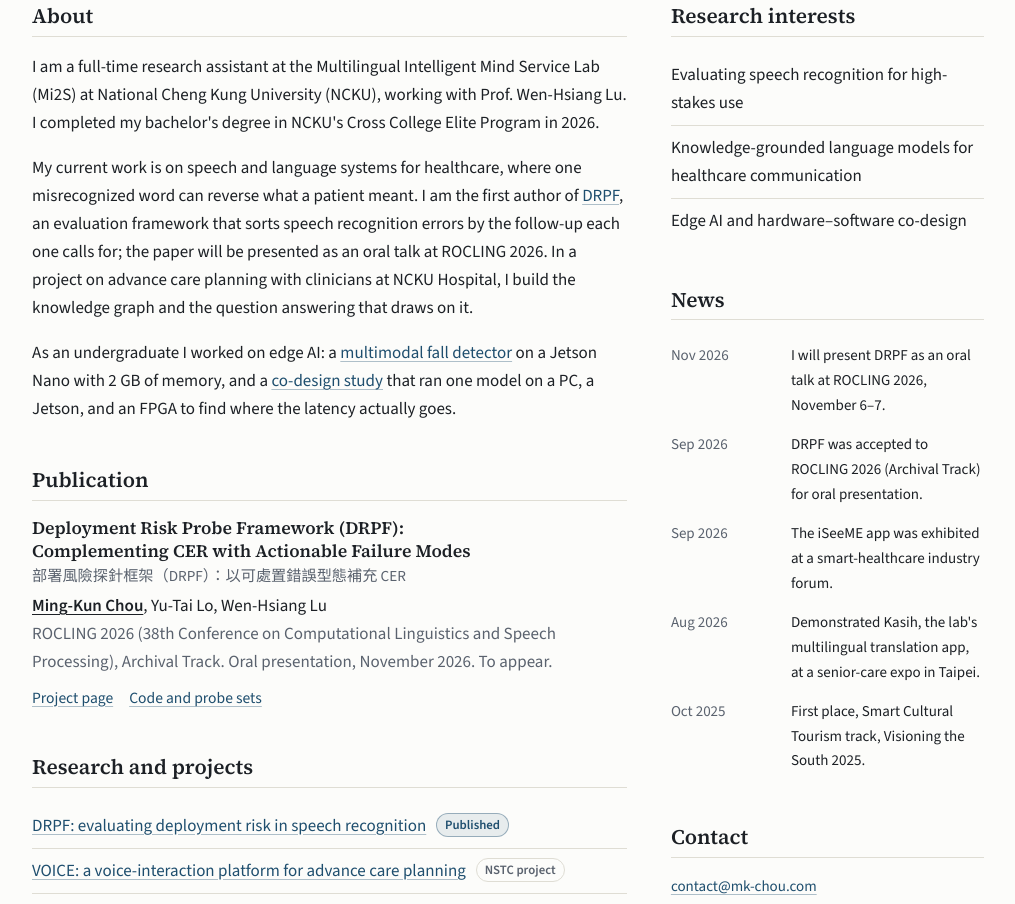
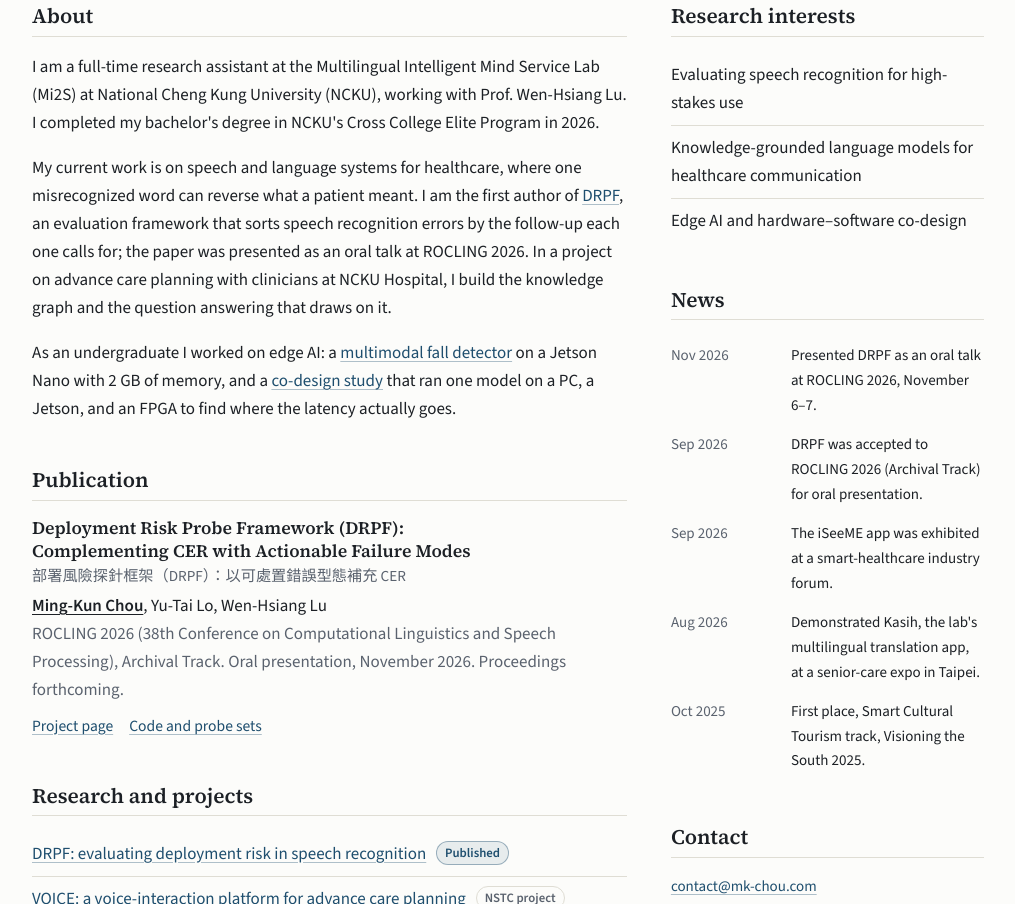
Before and after one commit to MKChou/mk-chou, a plain HTML site: page index.html in a window 1280 px wide. Shown: the part 321-1225 px from the top of the page, without its empty margins (132-1147 px from the left). Drawn offline with nearby package versions, Linux system fonts and the light colour scheme.

Commit message:
Fix LinkedIn URL and update DRPF status after ROCLING talk

```diff
--- a/index.html
+++ b/index.html
@@ -45,7 +45,7 @@
             <li><a href="mailto:contact@mk-chou.com">contact@mk-chou.com</a></li>
             <li><a href="https://github.com/MKChou" rel="me">GitHub</a></li>
             <li><a href="https://orcid.org/0009-0003-9377-6130" rel="me">ORCID</a></li>
-            <li><a href="https://www.linkedin.com/in/mk-cou" rel="me">LinkedIn</a></li>
+            <li><a href="https://www.linkedin.com/in/mk-chou" rel="me">LinkedIn</a></li>
             <li><a href="about/"><span data-i18n="home.link.cv">CV</span></a></li>
           </ul>
         </div>
@@ -56,7 +56,7 @@
           <section class="section prose">
             <h2 class="section-title" data-i18n="home.h.about">About</h2>
             <p data-i18n="home.about.p1">I am a full-time research assistant at the Multilingual Intelligent Mind Service Lab (Mi2S) at National Cheng Kung University (NCKU), working with Prof. Wen-Hsiang Lu. I completed my bachelor's degree in NCKU's Cross College Elite Program in 2026.</p>
-            <p data-i18n="home.about.p2" data-i18n-html>My current work is on speech and language systems for healthcare, where one misrecognized word can reverse what a patient meant. I am the first author of <a href="research/drpf/">DRPF</a>, an evaluation framework that sorts speech recognition errors by the follow-up each one calls for; the paper will be presented as an oral talk at ROCLING 2026. In a project on advance care planning with clinicians at NCKU Hospital, I build the knowledge graph and the question answering that draws on it.</p>
+            <p data-i18n="home.about.p2" data-i18n-html>My current work is on speech and language systems for healthcare, where one misrecognized word can reverse what a patient meant. I am the first author of <a href="research/drpf/">DRPF</a>, an evaluation framework that sorts speech recognition errors by the follow-up each one calls for; the paper was presented as an oral talk at ROCLING 2026. In a project on advance care planning with clinicians at NCKU Hospital, I build the knowledge graph and the question answering that draws on it.</p>
             <p data-i18n="home.about.p3" data-i18n-html>As an undergraduate I worked on edge AI: a <a href="project/2/">multimodal fall detector</a> on a Jetson Nano with 2 GB of memory, and a <a href="project/3/">co-design study</a> that ran one model on a PC, a Jetson, and an FPGA to find where the latency actually goes.</p>
           </section>
 
@@ -65,7 +65,7 @@
       <article class="pub">
         <h3 class="pub-title">Deployment Risk Probe Framework (DRPF): Complementing CER with Actionable Failure Modes<span class="pub-title-alt" lang="zh-Hant">部署風險探針框架（DRPF）：以可處置錯誤型態補充 CER</span></h3>
         <p class="pub-authors"><span class="me">Ming-Kun Chou</span>, Yu-Tai Lo, Wen-Hsiang Lu</p>
-        <p class="pub-venue" data-i18n="pub.venue">ROCLING 2026 (38th Conference on Computational Linguistics and Speech Processing), Archival Track. Oral presentation, November 2026. To appear.</p>
+        <p class="pub-venue" data-i18n="pub.venue">ROCLING 2026 (38th Conference on Computational Linguistics and Speech Processing), Archival Track. Oral presentation, November 2026. Proceedings forthcoming.</p>
         <ul class="pub-links">
           <li><a href="research/drpf/"><span data-i18n="pub.link.page">Project page</span></a></li>
           <li><a href="https://github.com/MKChou/DRPF-rocling2026"><span data-i18n="pub.link.code">Code and probe sets</span></a></li>
@@ -99,7 +99,7 @@
           <section class="section">
             <h2 class="section-title" data-i18n="home.h.news">News</h2>
             <ul class="news small">
-            <li><time datetime="2026-11"><span data-i18n="home.news.0.when">Nov 2026</span></time><span data-i18n="home.news.0.text">I will present DRPF as an oral talk at ROCLING 2026, November 6–7.</span></li>
+            <li><time datetime="2026-11"><span data-i18n="home.news.0.when">Nov 2026</span></time><span data-i18n="home.news.0.text">Presented DRPF as an oral talk at ROCLING 2026, November 6–7.</span></li>
             <li><time datetime="2026-09"><span data-i18n="home.news.1.when">Sep 2026</span></time><span data-i18n="home.news.1.text">DRPF was accepted to ROCLING 2026 (Archival Track) for oral presentation.</span></li>
             <li><time datetime="2026-09"><span data-i18n="home.news.2.when">Sep 2026</span></time><span data-i18n="home.news.2.text">The iSeeME app was exhibited at a smart-healthcare industry forum.</span></li>
             <li><time datetime="2026-08"><span data-i18n="home.news.3.when">Aug 2026</span></time><span data-i18n="home.news.3.text">Demonstrated Kasih, the lab's multilingual translation app, at a senior-care expo in Taipei.</span></li>
```
